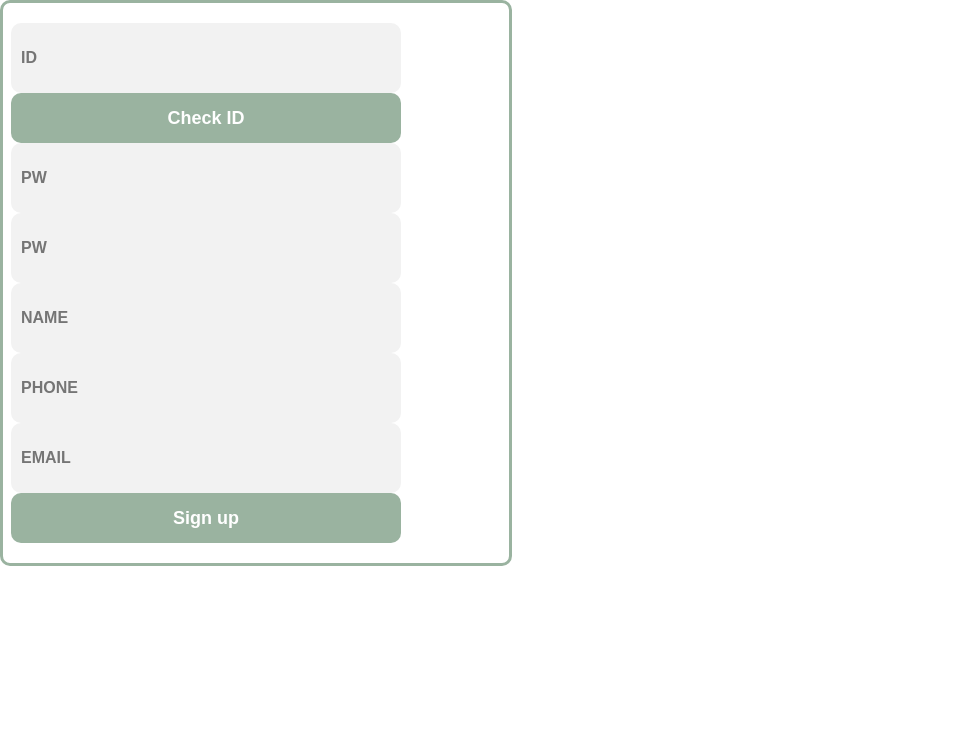
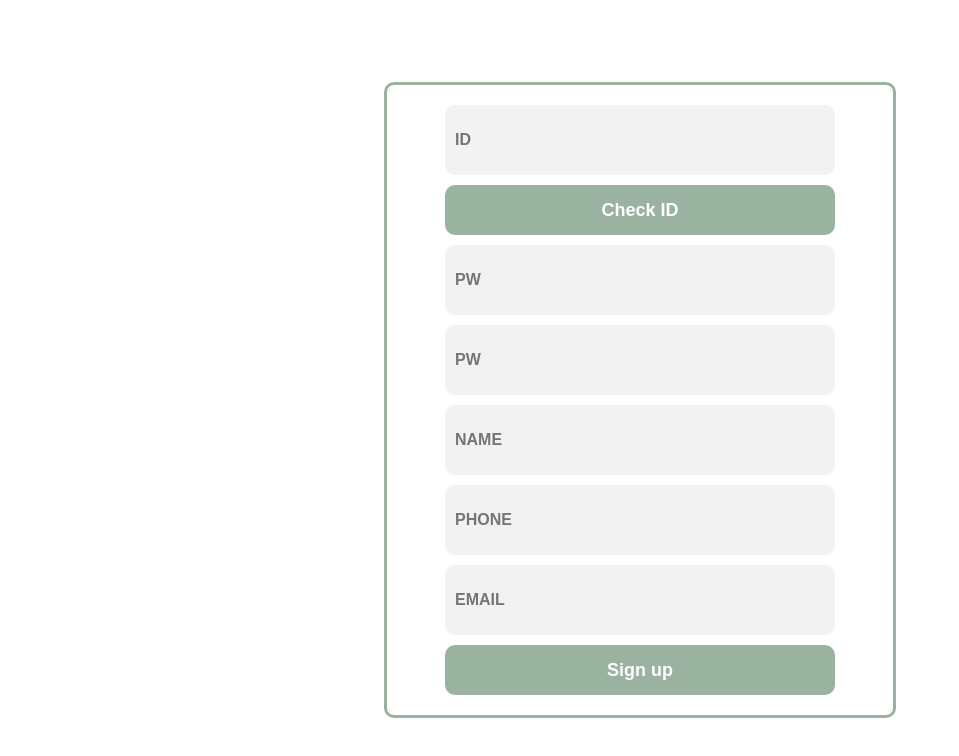
Before and after one commit to dev-yihyun/git-study, a React (Create React App) app: page / in a window 1280 px wide. Shown: the top 756 px of the page, without its empty margins (0-959 px from the left). Built offline with nearby package versions, Linux system fonts and the light colour scheme.

Commit message:
[feat] Join 페이지 레이아웃 수정
[description]
- Page 레이아웃 추가
- FlexBox 레이아웃 추가

```diff
--- a/src/page/Join/main.js
+++ b/src/page/Join/main.js
@@ -1,11 +1,16 @@
 import Button from "../../component/Button/Button";
 import Card from "../../component/Card/Card";
 import Input from "../../component/Input/Input";
+import FlexBox from "../../component/Layout/FlexBox";
+import Page from "../../component/Layout/Page";
 
 function Join() {
     return (
         <>
+            <Page>
+                <FlexBox>
                     <Card>
+                        <FlexBox gap="10px">
                             <Input placeholder="ID" />
                             <Button>Check ID</Button>
                             <Input placeholder="PW" />
@@ -14,7 +19,10 @@ function Join() {
                             <Input placeholder="PHONE" />
                             <Input placeholder="EMAIL" />
                             <Button>Sign up</Button>
+                        </FlexBox>
                     </Card>
+                </FlexBox>
+            </Page>
         </>
     );
 }
```
Lines whose indentation alone changed are shown as unchanged.
